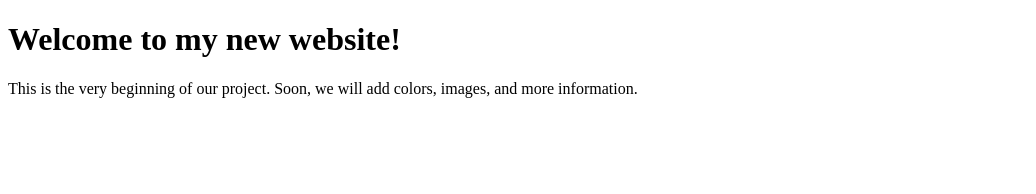
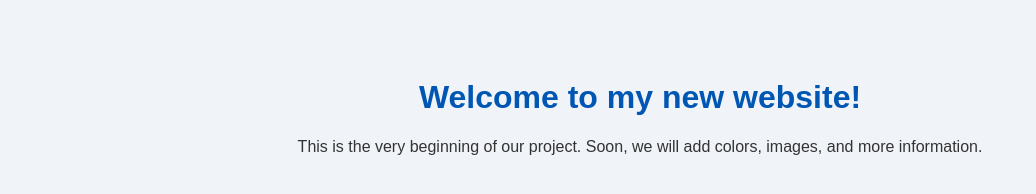
Before and after one commit to EdTouche/Website, a plain HTML site: page index.html in a window 1280 px wide. Shown: the whole page, without its empty margins (0-1036 px from the left). Drawn offline with Linux system fonts and the light colour scheme.

Commit message:
Add styles to index.html for improved layout
Added CSS styles for body and h1 elements.

```diff
--- a/index.html
+++ b/index.html
@@ -2,6 +2,18 @@
 <html>
   <head>
     <title>My First Website</title>
+    <style>
+      body {
+        background-color: #f0f4f8;
+        font-family: Arial, sans-serif;
+        color: #333333;
+        text-align: center;
+        padding-top: 50px;
+      }
+      h1 {
+        color: #0056b3;
+      }
+    </style>
   </head>
   <body>
     <h1>Welcome to my new website!</h1>
```
